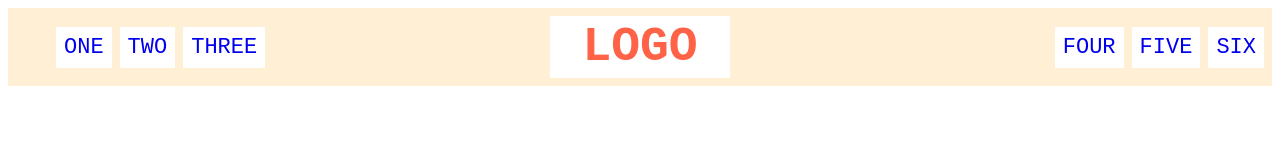
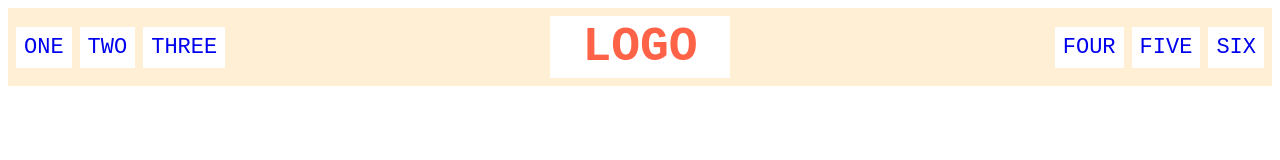
Before and after one commit to OptimisticToaster/odin-project, a plain HTML site: page css-exercises/flex/02-flex-header/index.html in a window 1280 px wide. Drawn offline with Linux system fonts and the light colour scheme.

Commit message:
Flex 02 Completed

```diff
--- a/css-exercises/flex/02-flex-header/style.css
+++ b/css-exercises/flex/02-flex-header/style.css
@@ -37,3 +37,7 @@ ul {
   display: flex;
   gap: 8px;
 }
+
+ul {
+  padding: 0px;  /* sets the left links over to the left /*
+}
```
